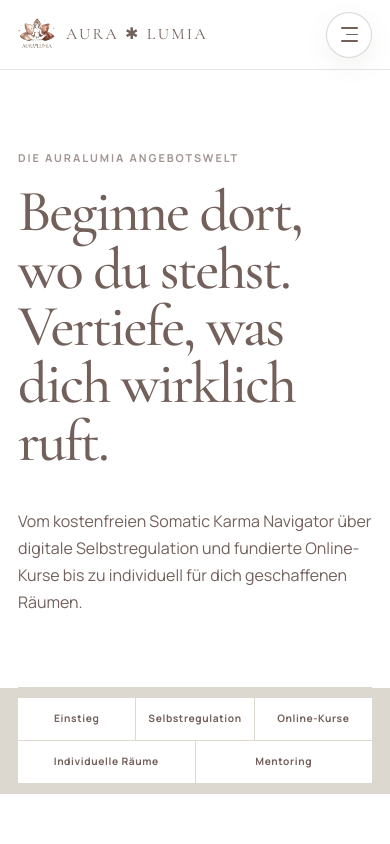
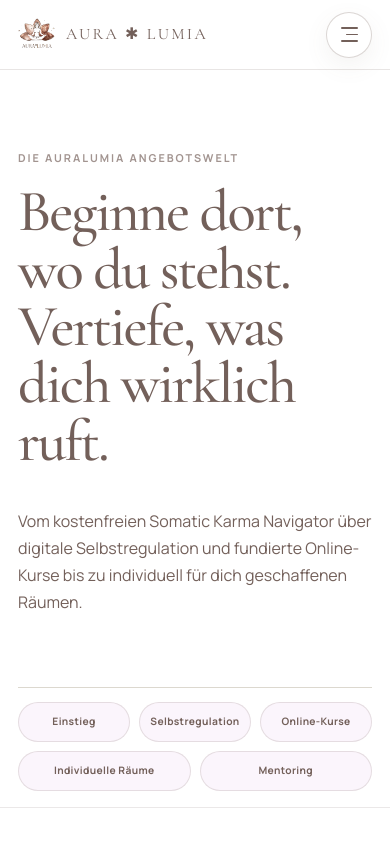
Before and after one commit to AuraLumiaTrix/auralumia-main-site, a Next.js app: page /angebote in a window 390 px wide. Shown: the top 844 px of the page. Built offline with nearby package versions, Linux system fonts and the light colour scheme.

Commit message:
Soften mobile offers navigation

```diff
--- a/app/globals.css
+++ b/app/globals.css
@@ -534,28 +534,34 @@ p { margin:0; }
   .depth-card > img { width:100vw; height:100vw; margin-left:calc(50% - 50vw); object-fit:contain; }
   .category-nav {
     top:70px;
-    display:grid;
-    grid-template-columns:repeat(6,minmax(0,1fr));
-    gap:1px;
+    display:flex;
+    flex-wrap:wrap;
+    justify-content:center;
+    gap:9px;
     width:100%;
-    padding:10px 18px;
+    padding:14px 18px 16px;
     overflow:visible;
-    background:var(--line);
+    border-bottom:1px solid rgba(115,96,90,.14);
+    background:rgba(255,255,255,.94);
+    backdrop-filter:blur(16px);
   }
   .category-nav a {
     display:flex;
-    grid-column:span 2;
-    min-height:42px;
+    flex:1 1 calc(33.333% - 9px);
+    min-height:40px;
     align-items:center;
     justify-content:center;
-    padding:7px 5px;
-    background:#fff;
+    padding:8px 10px;
+    border:1px solid rgba(162,148,144,.25);
+    border-radius:999px;
+    background:rgba(243,229,248,.38);
     font-size:.64rem;
+    letter-spacing:.035em;
     line-height:1.25;
     text-align:center;
     white-space:normal;
   }
-  .category-nav a:nth-child(n+4) { grid-column:span 3; }
+  .category-nav a:nth-child(n+4) { flex-basis:calc(50% - 9px); }
   .catalog-section { scroll-margin-top:180px; }
   .catalog-intro { gap:28px; }
   .catalog-card { grid-template-columns:1fr; }
```
